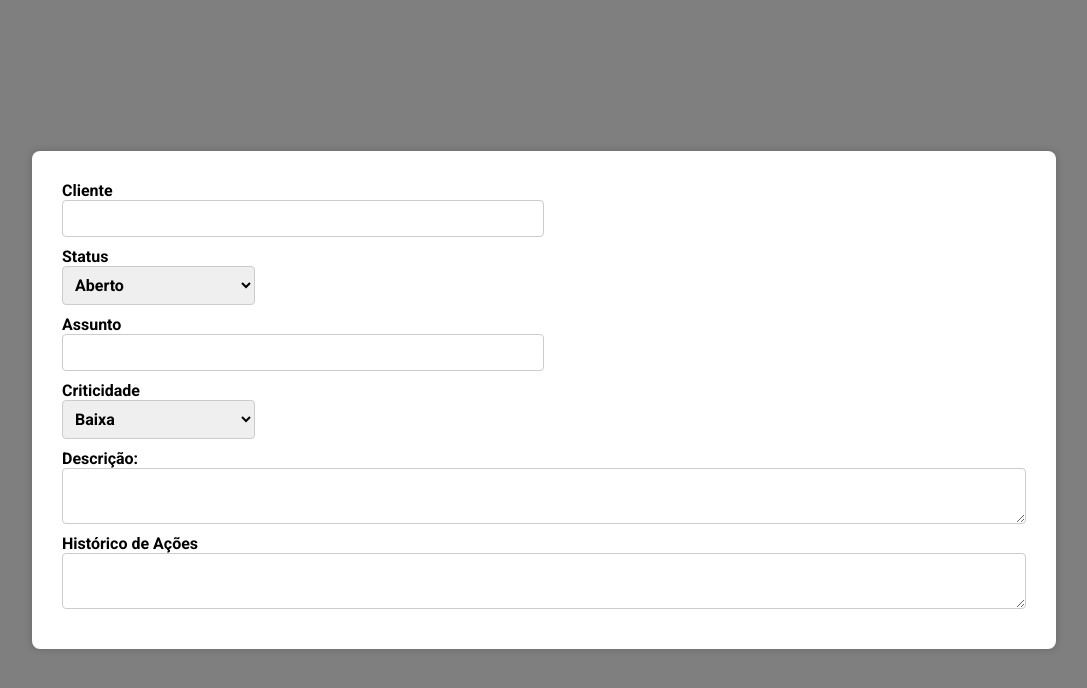
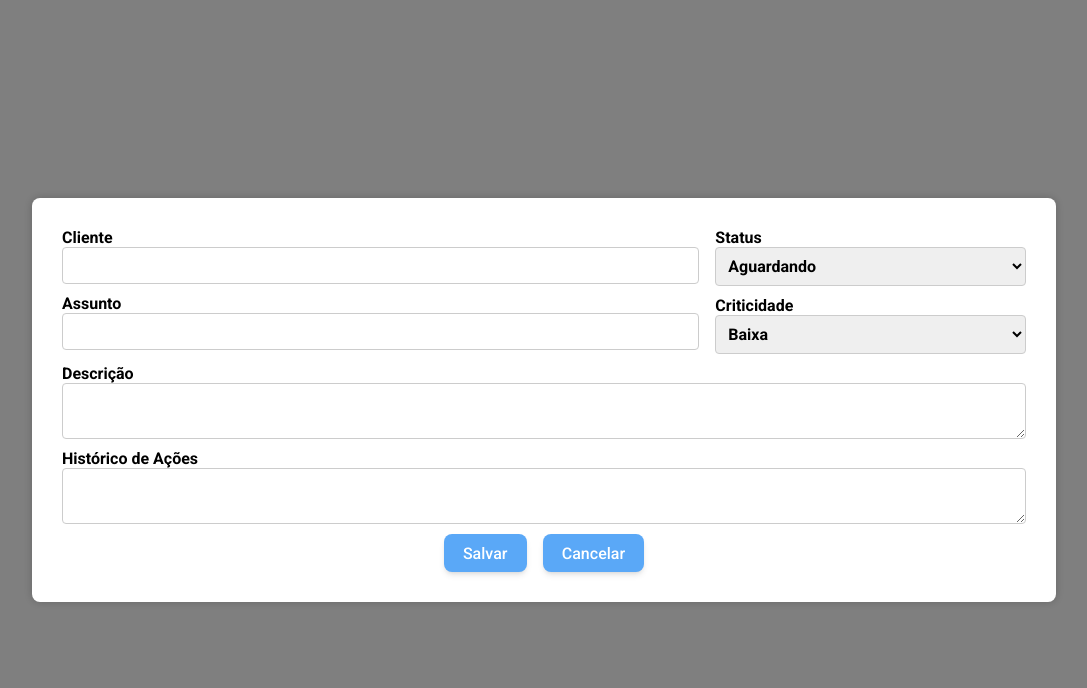
Before and after one commit to RhuanRP/helpDelphi-frontend, a React (Vite) app: page /modal in a window 1280 px wide. Shown: the top 688 px of the page, without its empty margins (96-1183 px from the left). Built offline with nearby package versions, Linux system fonts and the light colour scheme.

Commit message:
Complementando o modal

```diff
--- a/src/components/Button/styles.css
+++ b/src/components/Button/styles.css
@@ -4,7 +4,7 @@
   font-size: 1rem;
   font-weight: 500;
   cursor: pointer;
-  background-color: #abd2fa;
+  background-color: #5aa8f7;
   color: white;
   box-shadow: 0 4px 6px -1px rgb(0 0 0 / 0.1), 0 2px 4px -2px rgb(0 0 0 / 0.1);
 }
--- a/src/components/Table/modal.css
+++ b/src/components/Table/modal.css
@@ -28,10 +28,67 @@ label {
   font-weight: bold;
 }
 
+.modal-inputs {
+  display: grid;
+  grid-template-columns: repeat(3, minmax(0, 1fr));
+  gap: 1em;
+}
+
+.modal-left {
+  grid-column: span 2/span 2;
+}
+
+.modal-right {
+  grid-column: span 1/span 1;
+}
+
+.button-action {
+  display: flex;
+  justify-content: center;
+  align-items: center;
+  gap: 1em;
+}
+
+.popup {
+  position: fixed;
+  top: 50%;
+  left: 50%;
+  transform: translate(-50%, -50%);
+  background-color: #fff;
+  padding: 20px;
+  border: 1px solid #ccc;
+  box-shadow: 0 0 10px rgba(0, 0, 0, 0.2);
+  z-index: 1000;
+  max-width: 400px;
+  text-align: center;
+}
+
+.popup input[type="text"] {
+  width: 100%;
+  padding: 8px;
+  border: 1px solid #ccc;
+  border-radius: 4px;
+  margin-bottom: 10px;
+}
+
+.popup button {
+  padding: 8px 20px;
+  background-color: #007bff;
+  color: #fff;
+  border: none;
+  border-radius: 4px;
+  cursor: pointer;
+}
+
+.popup button:hover {
+  background-color: #0056b3;
+}
+
+
 input[type="text-client"],
 select,
 textarea {
-  width: 50%;
+  width: 100%;
   padding: 8px;
   border: 1px solid #ccc;
   border-radius: 4px;
@@ -40,7 +97,7 @@ textarea {
 input[type="text-subject"],
 select,
 textarea {
-  width: 50%;
+  width: 100%;
   padding: 8px;
   border: 1px solid #ccc;
   border-radius: 4px;
@@ -72,10 +129,6 @@ li {
   margin-bottom: 8px;
 }
 
-span{
-  padding-left: 20px;
+select {
+  width: 100%;
 }
-
-select {
-  width: 20%;
-}
--- a/src/components/Table/modal.tsx
+++ b/src/components/Table/modal.tsx
@@ -1,33 +1,41 @@
 // Modal.tsx
-import React from "react";
+import React, { useState } from "react";
+import "./modal.css";
+import { Button } from "../Button";
 
 type ModalProps = {
   //
 };
 
 const Modal: React.FC<ModalProps> = (props) => {
+  const [showPopup, setShowPopup] = useState(false);
+
   return (
     <div className="modal">
       <div className="modal-content">
+        <div className="modal-inputs">
+          <div className="modal-left">
             <label>
               <p>Cliente</p>
-          <input type="text-client"  />
-          </label>
-
-          <label>
-          Status
-          <select>
-              <option value="aberto">Aberto</option>
-              <option value="em-andamento">Em andamento</option>
-              <option value="fechado">Fechado</option>
-            </select>
+              <input type="text-client" />
             </label>
 
             <label>
               <p>Assunto</p>
-          <input type="text-subject"  />
+              <input type="text-subject" />
             </label>
+          </div>
 
+          <div className="modal-right">
+            <label>
+              Status
+              <select onChange={(e) => setShowPopup(e.target.value === "pausado")}>
+                <option value="aguardando">Aguardando</option>
+                <option value="em-andamento">Em andamento</option>
+                <option value="pausado">Pausado</option>
+                <option value="resolvido">Resolvido</option>
+              </select>
+            </label>
             <label>Criticidade
               <select>
                 <option value="baixa">Baixa</option>
@@ -35,19 +43,37 @@ const Modal: React.FC<ModalProps> = (props) => {
                 <option value="alta">Alta</option>
               </select>
             </label>
+          </div>
+        </div>
 
         <label className="text-description">
-          Descrição:
-          <textarea/>
+          Descrição
+          <textarea />
         </label>
 
         <label className="historic-actions">
           Histórico de Ações
-          <textarea/>
+          <textarea />
           <ul>
-            {}
+            { }
           </ul>
         </label>
+        <div className="button-action">
+          <Button type="button">Salvar</Button>
+          <Button type="button">Cancelar</Button>
+        </div>
+        {showPopup && (
+          <div className="popup">
+            <label>
+              Motivo da Pausa
+              <input type="text" />
+            </label>
+            <div className="button-action">
+              <Button type="button" onClick={() => setShowPopup(true)}>Salvar</Button>
+              <Button type="button" onClick={() => setShowPopup(false)}>Fechar</Button>
+            </div>
+          </div>
+        )}
       </div>
     </div>
   );
```
Also changed, not shown: src/styles/login.css (line endings or trailing spaces). Lines whose indentation alone changed are shown as unchanged.
